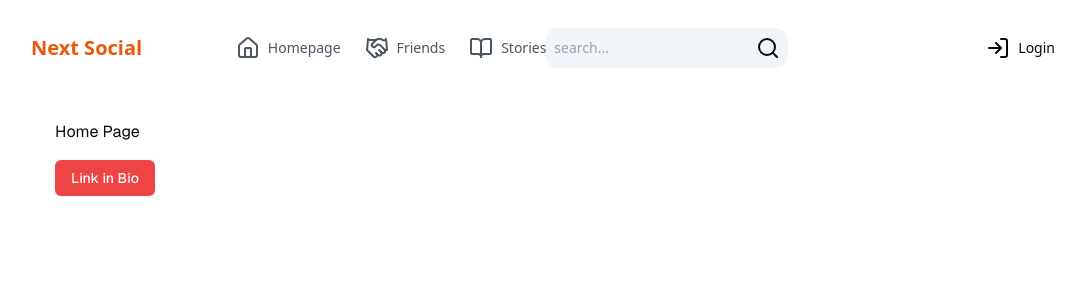
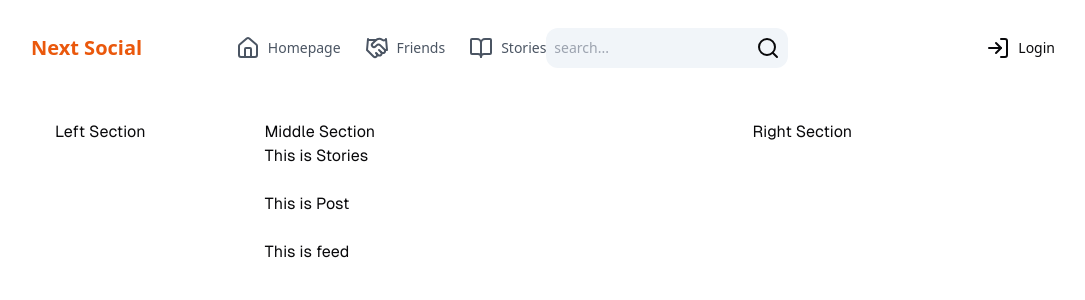
Before and after one commit to DFBlok/SocialMediaApp, a Next.js app: page / in a window 1280 px wide. Shown: the top 300 px of the page, without its empty margins (97-1182 px from the left). Built offline with nearby package versions, Linux system fonts and the light colour scheme; no server answers.

Commit message:
added the stories, feed and post section

```diff
--- a/app/page.tsx
+++ b/app/page.tsx
@@ -1,12 +1,21 @@
 import { Button } from "@/components/ui/button";
+import Stories from "@/components/Stories";
+import Feed from "@/components/Feed";
+import AddPost from "@/components/AddPost";
 
 export default function Home() {
   return (
-    <div className="p-6 font-[family-name:var(--font-geist-sans)]">
-      <h1>Home Page</h1>
-      <Button variant="destructive" className="my-4">
-        Link in Bio
-      </Button>
+    <div className="p-6 font-[family-name:var(--font-geist-sans)] flex gap-6">
+      <div className="hidden xl:block w-[20%]">Left Section</div>
+      <div className="w-full lg:w-[70%] xl:w-[50%]">
+        Middle Section
+        <div className="flex flex-col gap-6">
+          <Stories />
+          <AddPost />
+          <Feed />
+        </div>
+      </div>
+      <div className="hidden lg:block w-[30%]">Right Section</div>
     </div>
   );
 }
--- /dev/null
+++ b/components/AddPost.tsx
@@ -0,0 +1,11 @@
+import React from "react";
+
+const AddPost = () => {
+  return (
+    <div>
+      <h1>This is Post</h1>
+    </div>
+  );
+};
+
+export default AddPost;
--- /dev/null
+++ b/components/Feed.tsx
@@ -0,0 +1,11 @@
+import React from "react";
+
+const Feed = () => {
+  return (
+    <div>
+      <h1>This is feed</h1>
+    </div>
+  );
+};
+
+export default Feed;
--- /dev/null
+++ b/components/Stories.tsx
@@ -0,0 +1,11 @@
+import React from "react";
+
+const Stories = () => {
+  return (
+    <div>
+      <h1>This is Stories</h1>
+    </div>
+  );
+};
+
+export default Stories;
```
